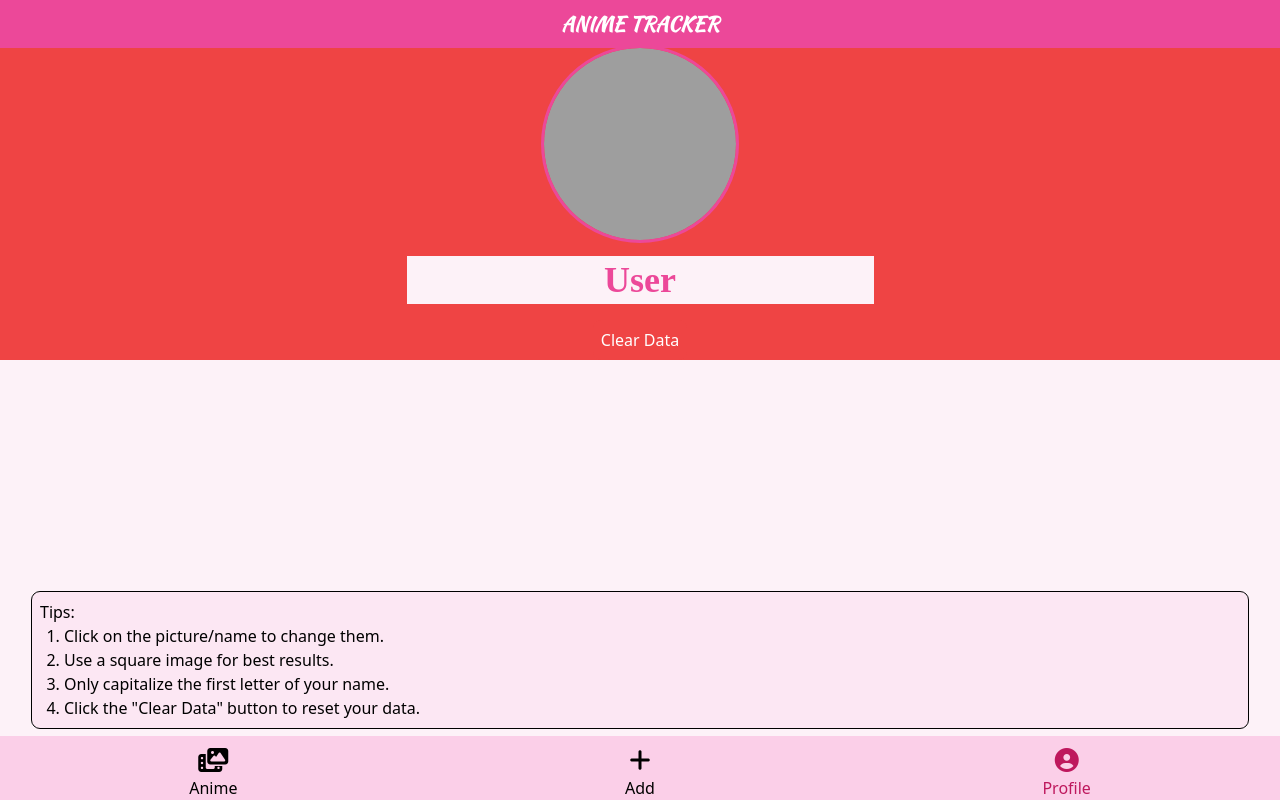
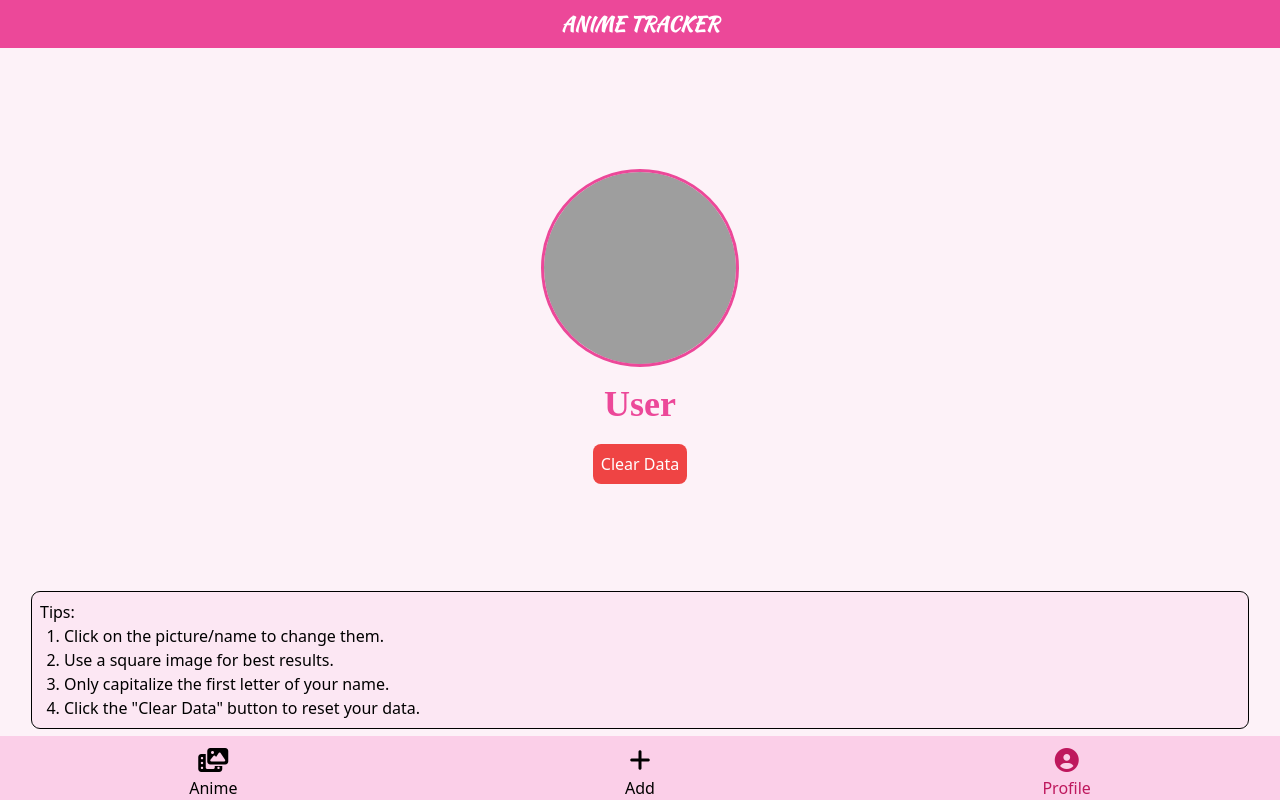
Before and after one commit to itsdoble/anime-tracker, a React (Create React App) app: page /#/profile in a window 1280 px wide. Built offline with nearby package versions, Linux system fonts and the light colour scheme; grey boxes are pictures that could not be loaded; a web font is replaced by a local one.

Commit message:
added better loading icon

```diff
--- a/src/App.js
+++ b/src/App.js
@@ -29,11 +29,11 @@ const App = () => {
   useEffect(() => {
     //fix keyboard shifting viewport size on mobile
 
-    let viewHeight = window.innerHeight;
-    let viewWidth = window.innerWidth;
+    // let viewHeight = window.innerHeight;
+    // let viewWidth = window.innerWidth;
     // for build
-    // let viewHeight = window.visualViewport.height;
-    // let viewWidth = window.visualViewport.width;
+    let viewHeight = window.visualViewport.height;
+    let viewWidth = window.visualViewport.width;
     // for dev
     let dimensions = "width=" + viewWidth + "px, height=" + viewHeight + "px";
     setViewP(dimensions);
--- a/src/components/Profile.js
+++ b/src/components/Profile.js
@@ -13,7 +13,7 @@ const Profile = () => {
     window.location.reload();
   };
   const updatePicture = (e) => {
-    ctx.setPic("https://media0.giphy.com/media/3oEjI6SIIHBdRxXI40/200.gif");
+    ctx.setPic(process.env.PUBLIC_URL + "/media/loading.gif");
     const formdata = new FormData();
     formdata.append("file", e.target.files[0]);
     formdata.append("upload_preset", "jo8zfyrw");
@@ -30,8 +30,8 @@ const Profile = () => {
       .catch((e) => console.log(e.message));
   };
   return (
-    <div className="w-full h-[] bg-red-500">
-      <form className="w-full h-full flex flex-col justify-center items-center">
+    <div className="w-full h-[calc(100vh_-_7rem)]">
+      <form className="w-full h-full flex flex-col justify-center items-center pb-32">
         <label htmlFor="pic">
           <img
             className="min-h-[12rem] h-[12rem] aspect-square object-cover rounded-full m-auto outline outline-pink-500 "
```
Also changed, not shown: public/media/loading.gif (added).
